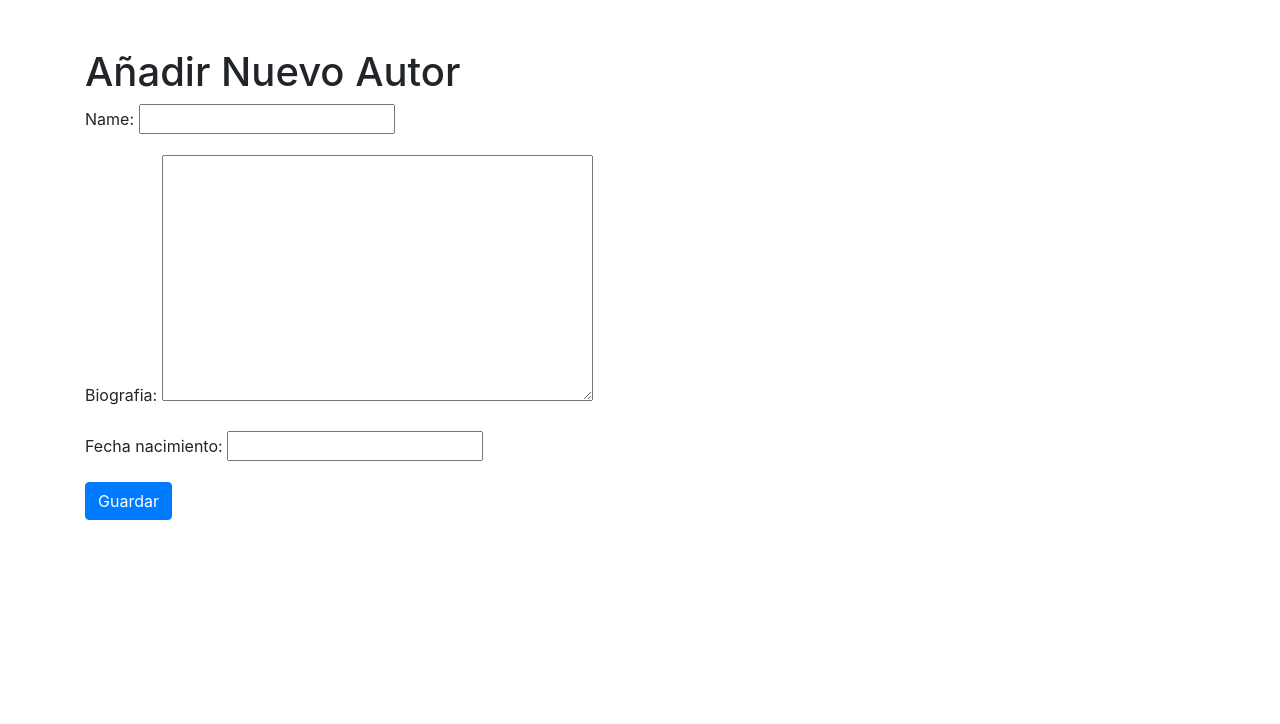
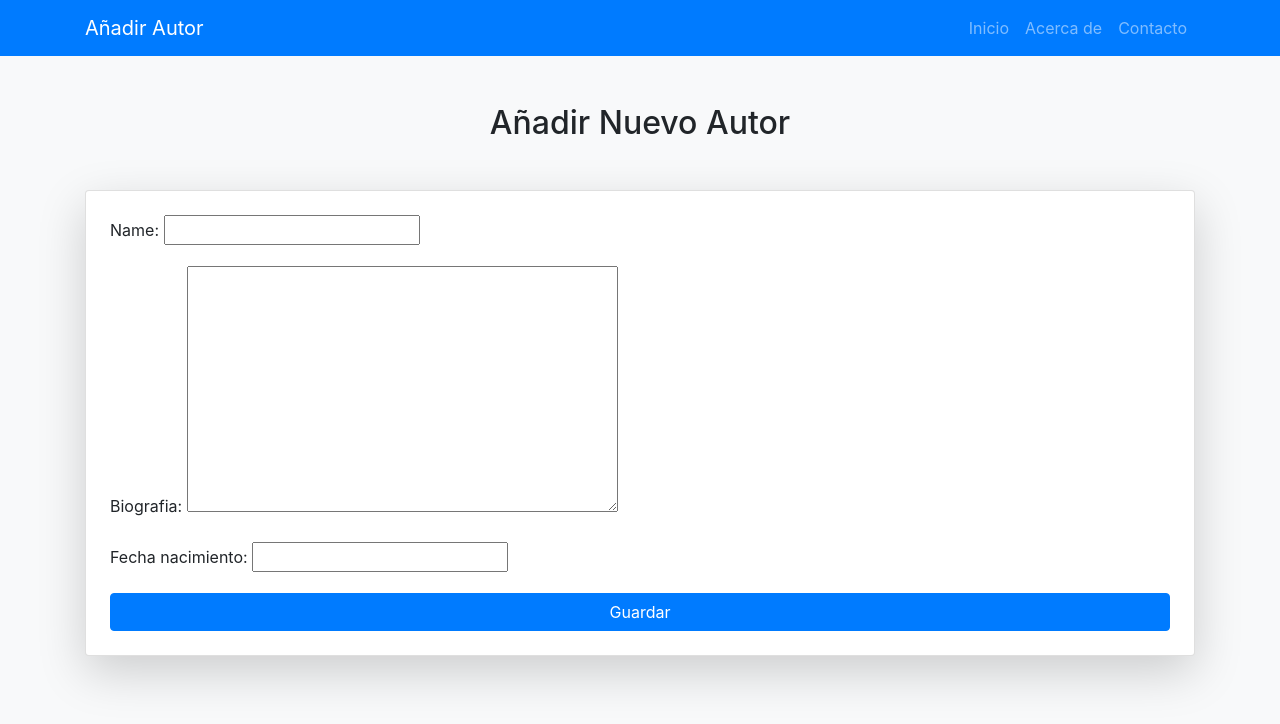
Before and after one commit to Loren122/proyecto_backend, a Django app: page /new_autor/ in a window 1280 px wide. Shown: the top 724 px of the page. Run offline with Django 4.2, Linux system fonts and the light colour scheme; some libraries are stand-ins or nearby versions.

Commit message:
Mejor diseño de new_autor/

```diff
--- a/autores/templates/form_autor.html
+++ b/autores/templates/form_autor.html
@@ -1,23 +1,51 @@
 <!DOCTYPE html>
-<html lang="en">
+<html lang="es">
 
 <head>
     <meta charset="UTF-8">
+    <meta name="viewport" content="width=device-width, initial-scale=1.0">
     <title>Añadir Autor</title>
+
     <link rel="stylesheet" href="https://maxcdn.bootstrapcdn.com/bootstrap/4.5.2/css/bootstrap.min.css">
 </head>
 
-<body>
+<body class="bg-light">
+    <!-- Navbar -->
+    <nav class="navbar navbar-expand-lg navbar-dark bg-primary">
+        <div class="container">
+            <a class="navbar-brand" href="#">Añadir Autor</a>
+            <div class="collapse navbar-collapse" id="navbarNav">
+                <ul class="navbar-nav ml-auto">
+                    <li class="nav-item">
+                        <a class="nav-link" href="#">Inicio</a>
+                    </li>
+                    <li class="nav-item">
+                        <a class="nav-link" href="#">Acerca de</a>
+                    </li>
+                    <li class="nav-item">
+                        <a class="nav-link" href="#">Contacto</a>
+                    </li>
+                </ul>
+            </div>
+        </div>
+    </nav>
+
     <div class="container mt-5">
-        <h1>Añadir Nuevo Autor</h1>
+        <h2 class="text-center mb-5">Añadir Nuevo Autor</h2>
+        <div class="card p-4 shadow-lg">
             <form method="post">
                 {% csrf_token %}
                 <div class="form-group">
                     {{ form.as_p }}
                 </div>
-            <button type="submit" class="btn btn-primary">Guardar</button>
+                <button type="submit" class="btn btn-primary btn-block">Guardar</button>
             </form>
         </div>
+    </div>
+
+    <script src="https://code.jquery.com/jquery-3.5.1.slim.min.js"></script>
+    <script src="https://cdn.jsdelivr.net/npm/@popperjs/core@2.9.2/dist/umd/popper.min.js"></script>
+    <script src="https://maxcdn.bootstrapcdn.com/bootstrap/4.5.2/js/bootstrap.min.js"></script>
 </body>
 
 </html>
```
Lines whose indentation alone changed are shown as unchanged.
